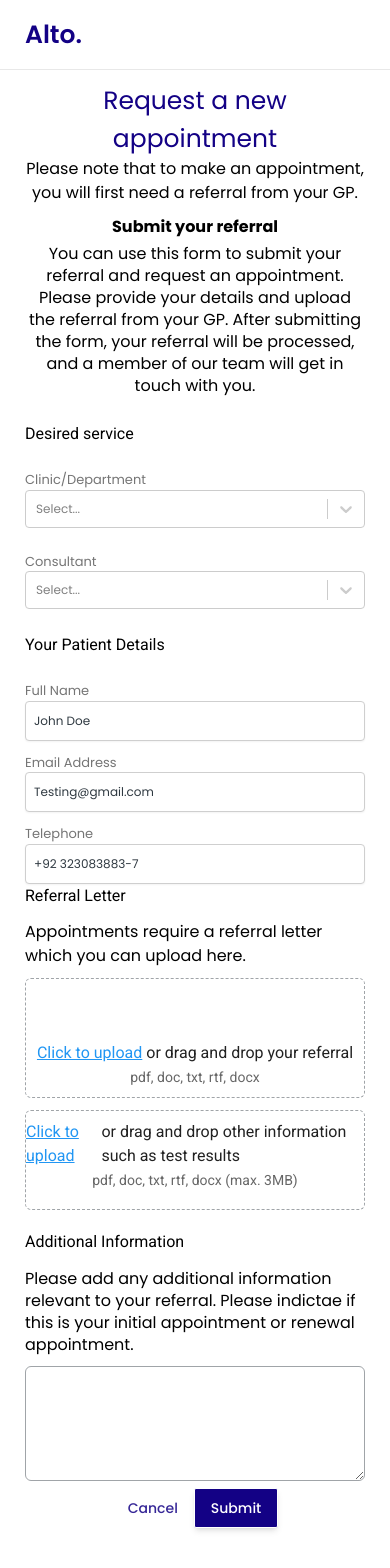
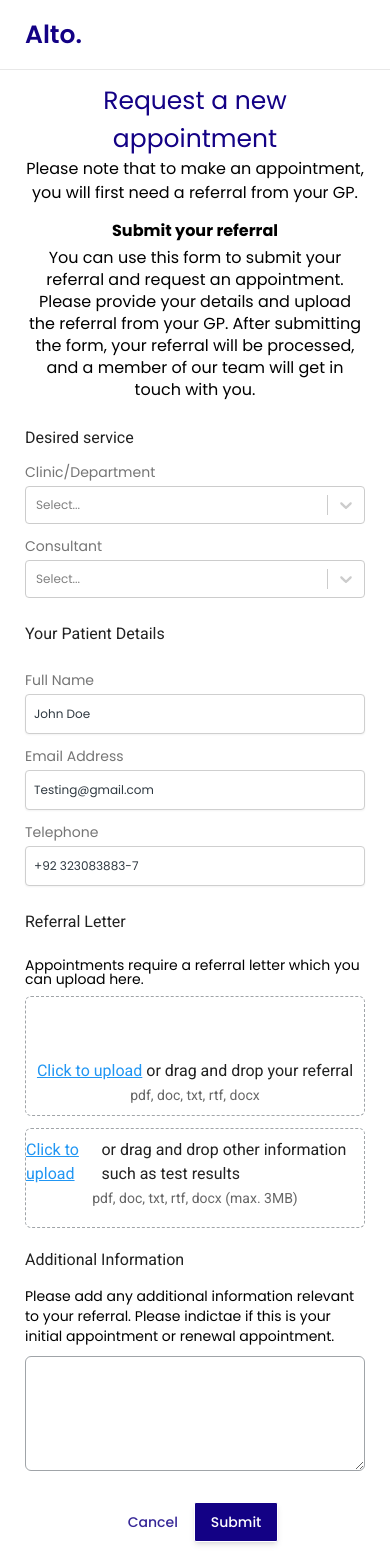
Before and after one commit to adnanDevelop/external-referral, a React (Vite) app: page / in a window 390 px wide. Shown: the top 1568 px of the page. Built offline with nearby package versions, Linux system fonts and the light colour scheme.

Commit message:
fixed responsive issues

```diff
--- a/src/modules/externalReferral/page/page.tsx
+++ b/src/modules/externalReferral/page/page.tsx
@@ -35,13 +35,13 @@ const ExternalReferral = () => {
             Request a new appointment
           </h2>
 
-          <p className="text-black 3xl:text-[20px] md:text-lg text-base mb-2.5">
+          <p className="text-black 3xl:text-[20px] md:text-lg text-base mb-3.5">
             Please note that to make an appointment, you will first need a
             referral from your GP.
           </p>
 
           <p className="mb-1 font-bold text-black ">Submit your referral </p>
-          <p className="text-center leading-[22px] md:text-lg text-base 3xl:text-[20px] w-full mx-auto">
+          <p className="text-center md:text-lg text-base 3xl:text-[20px] !leading-[22px] w-full mx-auto">
             You can use this form to submit your referral and request an
             appointment. Please provide your details and upload the referral
             from your GP. After submitting the form, your referral will be
@@ -51,7 +51,7 @@ const ExternalReferral = () => {
 
         {/* Form section */}
         <form
-          className="grid w-full grid-cols-12 lg:gap-[80px] mt-[25px]"
+          className="grid w-full grid-cols-12 lg:gap-x-[70px] lg:gap-y-[40px] mt-[25px]"
           onSubmit={handleSubmit(submitData)}
         >
           {/* Form inputs */}
@@ -59,18 +59,18 @@ const ExternalReferral = () => {
             <div>
               {/* Clinic details */}
               <div>
-                <h3 className="2xl:text-[25px] text-base font-roboto ">
+                <h3 className="xl:text-[24px] md:text-[20px] text-[#000000DE] text-base font-roboto ">
                   Desired service
                 </h3>
 
                 {/* Department select option */}
-                <div className="items-center gap-3 mt-6 md:flex">
-                  <div className="basis-1/5">
-                    <p className="text-[13px] text-[#757575] text-nowrap ">
+                <div className="items-center gap-2 mt-3 md:flex">
+                  <div className=" w-full xl:w-[30%] mb-1 md:w-[30%] lg:w-[40%]">
+                    <p className="text-sm text-[#757575] text-nowrap ">
                       Clinic/Department
                     </p>
                   </div>
-                  <div className="basis-4/5">
+                  <div className="w-full xl:w-[70%] lg:w-[60%]">
                     <MultiSelect
                       options={options}
                       onChange={(value) => {
@@ -81,13 +81,13 @@ const ExternalReferral = () => {
                 </div>
 
                 {/* Consultant select option */}
-                <div className="items-center gap-3 mt-6 md:flex">
-                  <div className="basis-1/5">
-                    <p className="text-[13px] text-[#757575] text-nowrap ">
+                <div className="items-center gap-2 mt-3 md:flex">
+                  <div className=" w-full xl:w-[30%] mb-1 md:w-[30%] lg:w-[40%]">
+                    <p className="text-sm text-[#757575] text-nowrap ">
                       Consultant
                     </p>
                   </div>
-                  <div className="basis-4/5">
+                  <div className="w-full xl:w-[70%] lg:w-[60%]">
                     <MultiSelect
                       options={options}
                       onChange={(value) =>
@@ -100,18 +100,18 @@ const ExternalReferral = () => {
 
               {/* Patient details */}
               <div className="mt-6 ">
-                <h3 className="2xl:text-[25px] text-base font-roboto mb-6">
+                <h3 className="xl:text-[24px] md:text-[20px] text-[#000000DE] text-base font-roboto mb-6">
                   Your Patient Details
                 </h3>
 
                 {/* Fullname input */}
-                <div className="items-center gap-3 md:flex">
-                  <div className="basis-1/5">
-                    <p className="text-[13px] text-[#757575] text-nowrap ">
+                <div className="items-center gap-2 md:flex">
+                  <div className=" w-full xl:w-[30%] mb-1 md:w-[30%] lg:w-[40%]">
+                    <p className="text-sm text-[#757575] text-nowrap ">
                       Full Name
                     </p>
                   </div>
-                  <div className="basis-4/5">
+                  <div className="w-full xl:w-[70%] lg:w-[60%]">
                     <Input
                       name="fullName"
                       type="text"
@@ -123,13 +123,13 @@ const ExternalReferral = () => {
                 </div>
 
                 {/* Email input */}
-                <div className="items-center gap-3 mt-3 md:flex">
-                  <div className="basis-1/5">
-                    <p className="text-[13px] text-[#757575] text-nowrap ">
+                <div className="items-center gap-2 mt-3 md:flex">
+                  <div className=" w-full xl:w-[30%] mb-1 md:w-[30%] lg:w-[40%]">
+                    <p className="text-sm text-[#757575] text-nowrap ">
                       Email Address
                     </p>
                   </div>
-                  <div className="basis-4/5">
+                  <div className="w-full xl:w-[70%] lg:w-[60%]">
                     <Input
                       name="input"
                       type="email"
@@ -141,13 +141,13 @@ const ExternalReferral = () => {
                 </div>
 
                 {/* Mobile number input */}
-                <div className="items-center gap-3 mt-3 md:flex">
-                  <div className="basis-1/5">
-                    <p className="text-[13px] text-[#757575] text-nowrap ">
+                <div className="items-center gap-2 mt-3 md:flex">
+                  <div className=" w-full xl:w-[30%] mb-1 md:w-[30%] lg:w-[40%]">
+                    <p className="text-sm text-[#757575] text-nowrap ">
                       Telephone
                     </p>
                   </div>
-                  <div className="basis-4/5">
+                  <div className="w-full xl:w-[70%] lg:w-[60%]">
                     <Input
                       name="phone_number"
                       type="tel"
@@ -167,12 +167,12 @@ const ExternalReferral = () => {
           </div>
 
           {/* Referral upload section */}
-          <div className="lg:col-span-7 col-span-full">
+          <div className="mt-6 lg:col-span-7 col-span-full lg:mt-0">
             <div>
-              <h3 className="2xl:text-[25px] text-base font-roboto mb-3">
+              <h3 className="xl:text-[24px] md:text-[20px] text-[#000000DE] text-base font-roboto mb-6">
                 Referral Letter
               </h3>
-              <p className="text-black 3xl:text-[20px] md:text-lg text-base mb-2.5">
+              <p className="text-black text-sm mb-2.5 leading-none">
                 Appointments require a referral letter which you can upload
                 here.
               </p>
@@ -185,11 +185,11 @@ const ExternalReferral = () => {
 
             {/* Additional information */}
             <div className="mt-5">
-              <h3 className="2xl:text-[25px] text-base font-roboto mb-3.5">
+              <h3 className="xl:text-[24px] md:text-[20px] text-[#000000DE] text-base font-roboto mb-3.5">
                 Additional Information
               </h3>
 
-              <p className="leading-[22px] md:text-lg text-base 3xl:text-[20px]">
+              <p className="text-sm font-poppin">
                 Please add any additional information relevant to your referral.
                 Please indictae if this is your initial appointment or renewal
                 appointment.
@@ -201,7 +201,7 @@ const ExternalReferral = () => {
               ></textarea>
             </div>
           </div>
-          <div className="flex items-cenc:\Users\adnan\AppData\Local\CapCut\Videos\0819.mp4ter justify-center col-span-full">
+          <div className="flex items-center justify-center mt-6 lg:mt-0 col-span-full">
             <Button outline className="border-none">
               Cancel
             </Button>
```
